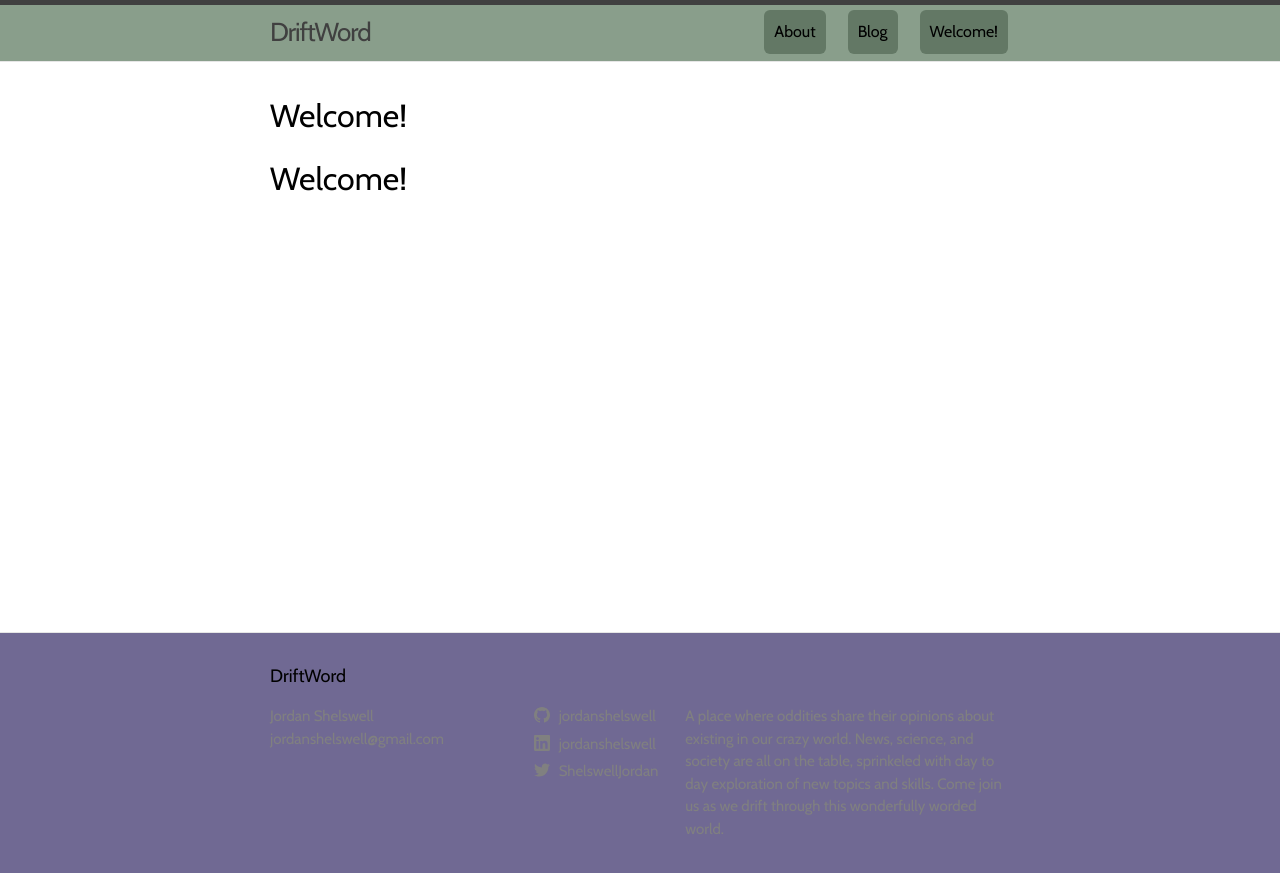
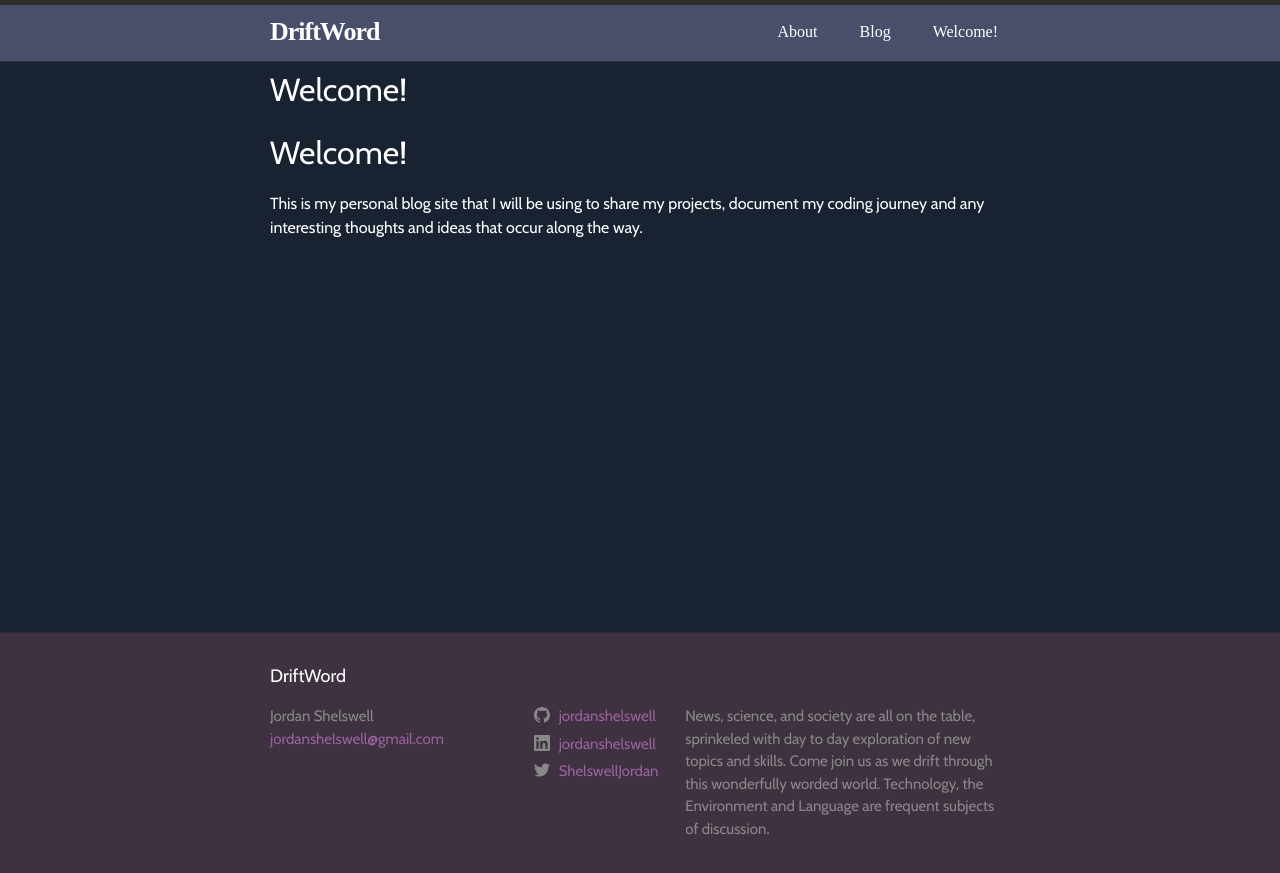
Before and after one commit to JordanShelswell/JordanShelswell.github.io, a Jekyll site: the page built from index.md, in a window 1280 px wide. Shown: the top 873 px of the page. Built offline with Jekyll 4.4.1, drawn with Linux system fonts in a browser that asks for light colours; nearby versions of some CDN libraries; some web fonts are replaced; our own code applies the rules of GitHub Pages for plain Markdown files.

Commit message:
Final editing and preparation for publication.
Disqus is not enabled at this time. Colour dev mod still in place.

```diff
--- a/Gemfile
+++ b/Gemfile
@@ -23,7 +23,6 @@ group :jekyll_plugins do
   gem "jekyll-seo-tag", "~> 2.1"
   gem 'jekyll-analytics'
   gem 'jekyll-auto-image'
-  gem 'jekyll-admin'
 end
 
 # Windows does not include zoneinfo files, so bundle the tzinfo-data gem
--- a/_config.yml
+++ b/_config.yml
@@ -17,14 +17,14 @@ title: DriftWord
 author: Jordan Shelswell
 email: jordanshelswell@gmail.com
 description: >- # this means to ignore newlines until "baseurl:"
-  A place where oddities share their opinions about existing in our crazy world.
   News, science, and society are all on the table,
   sprinkeled with day to day exploration of new topics and skills.
   Come join us as we drift through this wonderfully worded world.
+  Technology, the Environment and Language are frequent subjects of discussion.
 # Write an awesome description for your new site here. You can edit this
 # line in _config.yml. It will appear in your document head meta (for
 # Google search results) and in your feed.xml site description.
-baseurl: "/blog" # the subpath of your site, e.g. /blog
+baseurl: "/Driftword" # the subpath of your site, e.g. /blog
 url: "https://jordanshelswell.github.io/" # the base hostname & protocol for your site, e.g. http://example.com
 twitter_username: ShelswellJordan
 github_username:  jordanshelswell
@@ -44,7 +44,13 @@ jekyll_analytics:
     id: UA-125898541-1         # Required - replace with your tracking id
     anonymizeIp: false    # Optional - Default: false - set to true for anonymized tracking
 
-image: /path/to/your/default/image.png
+image: /img/image.svg
+
+# Disqus Comments
+disqus:
+    # Leave shortname blank to disable comments site-wide.
+    # Disable comments for any post by adding `comments: false` to that post's YAML Front Matter.
+    shortname: my_disqus_shortname
 
 
 # Exclude from processing.
--- a/_sass/minima.scss
+++ b/_sass/minima.scss
@@ -10,15 +10,13 @@ $base-line-height: 1.5 !default;
 
 $spacing-unit:     30px !default;
 
-$text-color:       #000000 !default;
-$background-color: #FFFFFF !default;
-$brand-color:      #808080 !default;
-$header-colour:    #899e8b;
-$footer-colour:    #706993;
+//Import Colours
+@import
+  "minima/stormy";
 
-$grey-color:       #808080 !default;
+$grey-color:       #888888 !default;
 $grey-color-light: lighten($grey-color, 40%) !default;
-$grey-color-dark:  darken($grey-color, 25%) !default;
+$grey-color-dark:  darken($grey-color, 35%) !default;
 
 $table-text-align: left !default;
 
--- a/_sass/minima/_base.scss
+++ b/_sass/minima/_base.scss
@@ -103,11 +103,11 @@ h1, h2, h3, h4, h5, h6 {
  * Links
  */
 a {
-  color: $brand-color;
+  color: darken($brand-color, 15%);
   text-decoration: none;
 
   &:visited {
-    color: darken($brand-color, 15%);
+    color: darken($brand-color, 25%);
   }
 
   &:hover {
--- a/_sass/minima/_layout.scss
+++ b/_sass/minima/_layout.scss
@@ -3,20 +3,26 @@
  */
 .site-header {
   border-top: 5px solid $grey-color-dark;
-  border-bottom: 1px solid $grey-color-light;
+  border-bottom: 1px solid $grey-color-dark;
   min-height: $spacing-unit * 1.865;
   // Positioning context for the mobile navigation icon
-  position: relative;
-  background: $header-colour
+  //position: relative;
+  background: $header-colour;
+  font-family: 'Cabin Sketch', cursive,;
+  position: fixed; /* Set the navbar to fixed position */
+  top: 0; /* Position the navbar at the top of the page */
+  width: 100%; /* Full width */
 }
 
 .site-title {
   @include relative-font-size(1.625);
-  font-weight: 300;
+  font-weight: bold;
   line-height: $base-line-height * $base-font-size * 2.25;
   letter-spacing: -1px;
   margin-bottom: 0;
   float: left;
+  color: $text-color !important;
+
 
   &,
   &:visited {
@@ -38,7 +44,7 @@
 
 // Former .page-link merged with newly created button
     .button {
-      background: darken($header-colour, 15%);
+      background: $header-colour;
       border-radius: 6px;
       border: 5px;
       color: $text-color;
@@ -55,11 +61,12 @@
       &:not(:last-child) {
         margin-right: 20px;
     }
+      &:hover {
+        background: $header-colour;
+    }
   }
 
-.button:hover {
-  background: $brand-color;
-}
+
 
   @include media-query($on-palm) {
     position: absolute;
@@ -121,7 +128,7 @@
  * Site footer
  */
 .site-footer {
-  border-top: 1px solid $grey-color-light;
+  border-top: 1px solid $grey-color-dark;
   padding: $spacing-unit 0;
   background-color: $footer-colour
 }
@@ -194,6 +201,7 @@
 .page-content {
   padding: $spacing-unit 0;
   flex: 1;
+  margin-top: $spacing-unit * 1.2;
 }
 
 .page-heading {
@@ -233,12 +241,14 @@
 }
 
 .post-title {
-  @include relative-font-size(2.625);
+  @include relative-font-size(2);
   letter-spacing: -1px;
   line-height: 1;
+  padding-top: 5px;
 
   @include media-query($on-laptop) {
     @include relative-font-size(2.25);
+    padding-top: 5px
   }
 }
 
--- /dev/null
+++ b/_sass/minima/earth&fresh.scss
@@ -0,0 +1,5 @@
+$text-color:       #ffff !default;
+$background-color: #626e60 !default;
+$brand-color:      #af473c !default;
+$header-colour:    #945d60;
+$footer-colour:    #3c3c3c;
--- /dev/null
+++ b/_sass/minima/originalcolours.scss
@@ -0,0 +1,6 @@
+$text-color:       #000 !default;
+$background-color: #f7fff7!default;
+$brand-color:      #b38540 !default;
+$header-colour:    #626d71;
+$footer-colour:    #cdcdc0;
+//b38867
--- /dev/null
+++ b/_sass/minima/purpleandpeach.scss
@@ -0,0 +1,5 @@
+$text-color:       #000000 !default;
+$background-color: #f8eee7 !default;
+$brand-color:      #94678e !default;
+$header-colour:    #49274a;
+$footer-colour:    #f4decb;
--- /dev/null
+++ b/_sass/minima/stormy.scss
@@ -0,0 +1,5 @@
+$text-color:       #ffff !default;
+$header-colour:    #494e6b;
+$background-color: #192231 !default;
+$brand-color:      #b891bb!default;
+$footer-colour:    #3f3240;
--- /dev/null
+++ b/_sass/minima/vintagecharm.scss
@@ -0,0 +1,5 @@
+$text-color:       #fff !default;
+$header-colour:    #945d60;
+$background-color: #e9e7da !default;
+$brand-color:      #636b46 !default;
+$footer-colour:    #373f27;
--- /dev/null
+++ b/_sass/minima/warmtones.scss
@@ -0,0 +1,5 @@
+$text-color:       #ffff !default;
+$background-color: #565656 !default;
+$brand-color:      #76323f !default;
+$header-colour:    #c09f80;
+$footer-colour:    #d7cec7;
--- a/index.md
+++ b/index.md
@@ -5,3 +5,6 @@
 layout: home
 ---
 # Welcome!
+This is my personal blog site that I will be using to share my projects,
+document my coding journey and any interesting thoughts and ideas that occur
+along the way.
```
Also changed, not shown: about.md (+3 -2 lines), Gemfile.lock, LICENSE.txt, README.md (added), img/image.svg (added), 2 other files.
